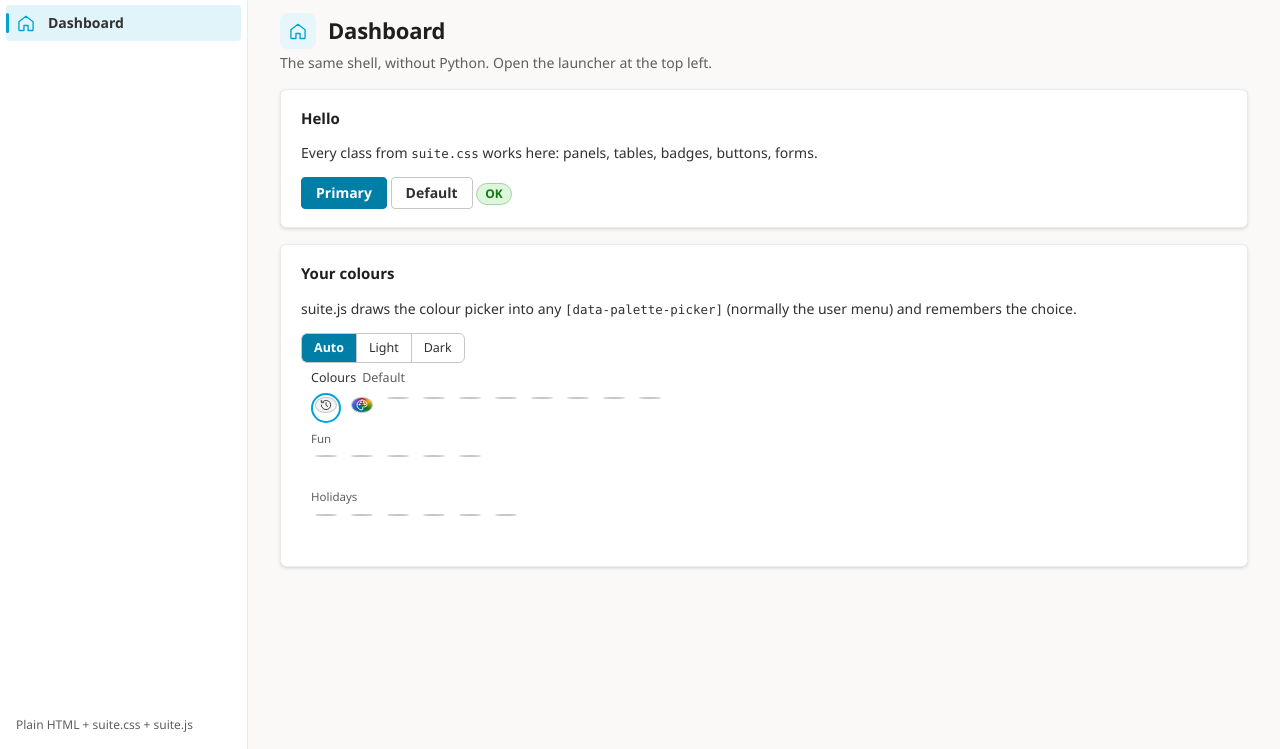
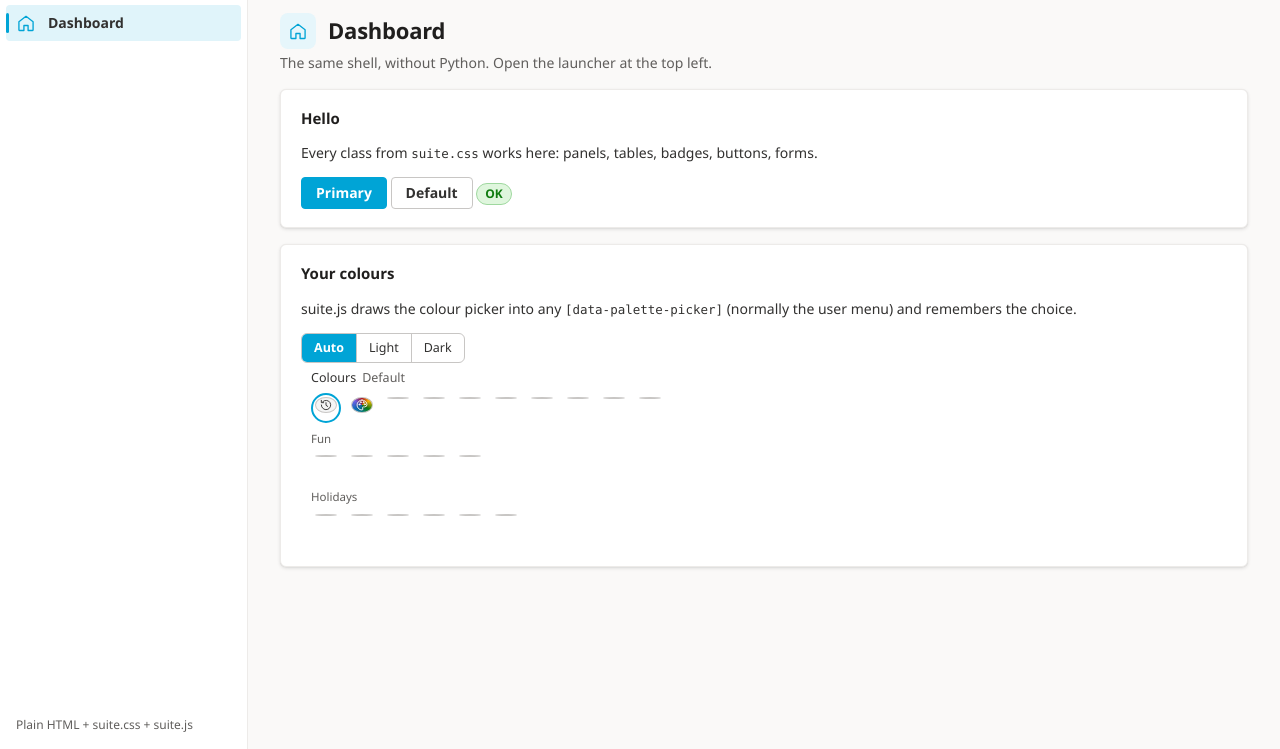
Before and after one commit to sevanstechnology/Web-Suite-UI, a plain HTML site: page examples/static-html/index.html in a window 1280 px wide. Shown: the part 51-800 px from the top of the page. Drawn offline with Linux system fonts and the light colour scheme.

Commit message:
Valley Baptist blue matches valleybaptist.org: #00a4d6 for top bar, buttons and links
Co-Authored-By: Claude Opus 5.5 <noreply@anthropic.com>
Claude-Session: https://claude.ai/code/session_01HpRGM6Vwk8fmX63ZYApPX9

```diff
--- a/src/suite_ui/registry/apps.json
+++ b/src/suite_ui/registry/apps.json
@@ -17,9 +17,9 @@
         { "id": "entranac", "name": "EntraNAC", "description": "Network access control and RADIUS on Entra ID",
           "url": "https://entranac.example.org/", "icon": "shield-check", "color": "#007ea6", "audience": ["admin"] },
         { "id": "entranac-portal", "name": "My devices", "description": "Register and manage your Wi-Fi devices (EntraNAC)",
-          "url": "https://entranac.example.org/enroll", "icon": "laptop", "color": "#00a3d6", "audience": ["admin", "user"] },
+          "url": "https://entranac.example.org/enroll", "icon": "laptop", "color": "#00a4d6", "audience": ["admin", "user"] },
         { "id": "church-help", "name": "Church Help", "description": "Help desk, help articles and system status for staff and volunteers",
-          "url": "https://valleybaptist.help/", "icon": "help", "color": "#00a3d6" },
+          "url": "https://valleybaptist.help/", "icon": "help", "color": "#00a4d6" },
         { "id": "facility-hub", "name": "Facility Hub", "description": "Events, door schedules and the facilities help desk",
           "url": "https://facility.valleybaptist.help/", "icon": "building", "color": "#5b4bd4" }
       ]
--- a/src/suite_ui/static/suite/palettes.json
+++ b/src/suite_ui/static/suite/palettes.json
@@ -3,20 +3,20 @@
   "palettes": {
     "valley-baptist": {
       "label": "Valley Baptist",
-      "accent": "#00a3d6",
-      "btn": "#007ea6",
-      "top": "#00a3d6",
-      "btn_dark": "#00a3d6",
+      "accent": "#00a4d6",
+      "btn": "#00a4d6",
+      "top": "#00a4d6",
+      "btn_dark": "#00a4d6",
       "ink_dark": "#0b1a20",
       "accent2": "#f7cf46",
       "group": "Standard"
     },
     "valley-baptist-gray": {
       "label": "Valley Baptist Gray",
-      "accent": "#00a3d6",
-      "btn": "#007ea6",
+      "accent": "#00a4d6",
+      "btn": "#00a4d6",
       "top": "#414042",
-      "btn_dark": "#00a3d6",
+      "btn_dark": "#00a4d6",
       "ink_dark": "#0b1a20",
       "accent2": "#f7cf46",
       "group": "Standard"
--- a/src/suite_ui/static/suite/suite.css
+++ b/src/suite_ui/static/suite/suite.css
@@ -5,8 +5,8 @@
 
 :root {
   /* palette defaults = Valley Baptist (overridden by the inline --p-* variables) */
-  --p-accent: #00a3d6; --p-btn: #007ea6; --p-btn-hover: #006f92; --p-top: #00a3d6;
-  --p-btn-dark: #00a3d6; --p-ink-dark: #0b1a20; --p-btn-dark-hover: #1aaedb; --p-accent2: #f7cf46;
+  --p-accent: #00a4d6; --p-btn: #00a4d6; --p-btn-hover: #0090bc; --p-top: #00a4d6;
+  --p-btn-dark: #00a4d6; --p-ink-dark: #0b1a20; --p-btn-dark-hover: #1aaedb; --p-accent2: #f7cf46;
   --font: "Segoe UI Variable Text", "Segoe UI", -apple-system, BlinkMacSystemFont, Roboto, "Helvetica Neue", sans-serif;
   --mono: "Cascadia Mono", ui-monospace, SFMono-Regular, Menlo, Consolas, monospace;
   --radius: 6px; --radius-lg: 10px;
--- a/src/suite_ui/static/suite/suite.js
+++ b/src/suite_ui/static/suite/suite.js
@@ -54,8 +54,8 @@
   // says what users may pick here; the server-rendered style="--p-…" is the admin's default and comes back on "Default".
   // PALETTES must match palettes.json (a test checks); the maths matches palettes.py.
   var PKEY = "suite-palette", PALETTES = {
-    "valley-baptist": {"label":"Valley Baptist","accent":"#00a3d6","btn":"#007ea6","top":"#00a3d6","btn_dark":"#00a3d6","ink_dark":"#0b1a20","accent2":"#f7cf46","group":"Standard"},
-    "valley-baptist-gray": {"label":"Valley Baptist Gray","accent":"#00a3d6","btn":"#007ea6","top":"#414042","btn_dark":"#00a3d6","ink_dark":"#0b1a20","accent2":"#f7cf46","group":"Standard"},
+    "valley-baptist": {"label":"Valley Baptist","accent":"#00a4d6","btn":"#00a4d6","top":"#00a4d6","btn_dark":"#00a4d6","ink_dark":"#0b1a20","accent2":"#f7cf46","group":"Standard"},
+    "valley-baptist-gray": {"label":"Valley Baptist Gray","accent":"#00a4d6","btn":"#00a4d6","top":"#414042","btn_dark":"#00a4d6","ink_dark":"#0b1a20","accent2":"#f7cf46","group":"Standard"},
     "cobalt": {"label":"Cobalt","accent":"#0f6cbd","btn":"#0f6cbd","top":"#0f548c","btn_dark":"#479ef5","ink_dark":"#0a1a2e","accent2":"#ffb900","group":"Standard"},
     "teal": {"label":"Teal","accent":"#038387","btn":"#037075","top":"#024f52","btn_dark":"#3ab3b7","ink_dark":"#06201f","accent2":"#ffaa44","group":"Standard"},
     "violet": {"label":"Violet","accent":"#7160e8","btn":"#5b4bd4","top":"#3b2e8c","btn_dark":"#9d8ff5","ink_dark":"#170f40","accent2":"#e3008c","group":"Standard"},
```
Also changed, not shown: src/suite_ui/templates/suite/_macros.html (+2 -2 lines), 3 other files.
